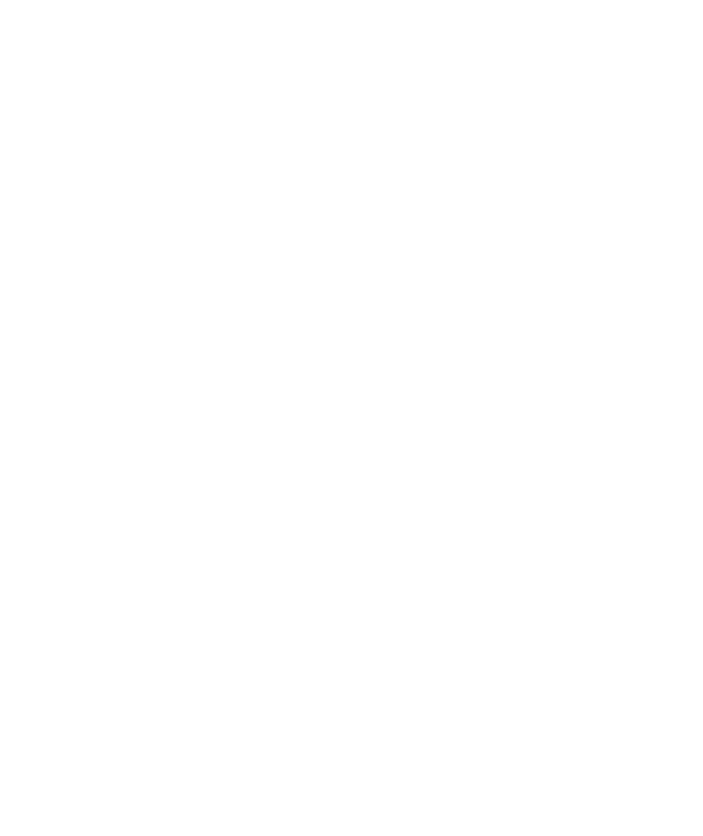
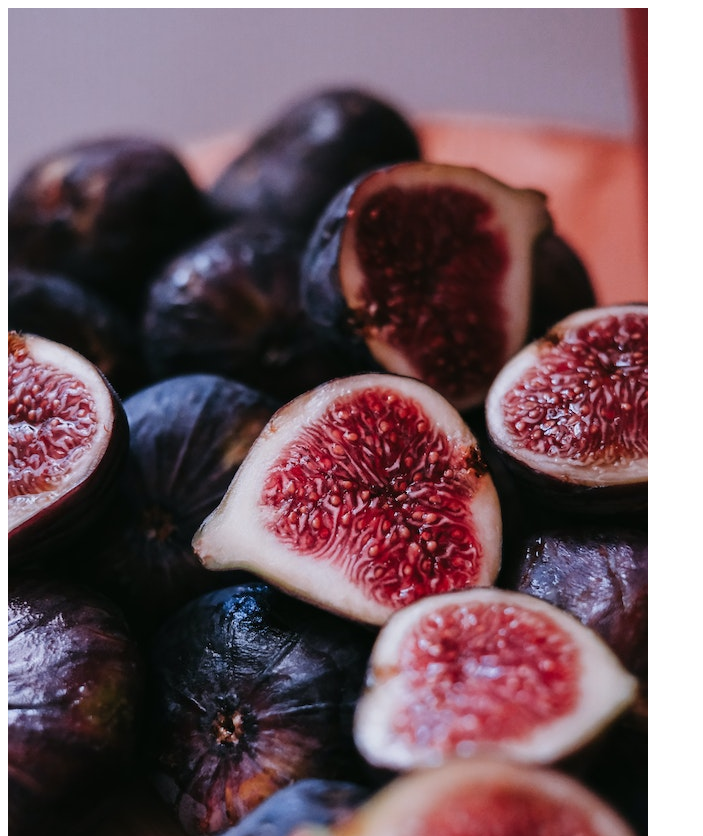
Before and after one commit to fariyinn/form, a plain HTML site: page index.html in a window 1280 px wide. Shown: the top 836 px of the page, without its empty margins (0-703 px from the left). Before the commit the page ends 800 px from the top, so only its background shows below. Drawn offline with Linux system fonts and the light colour scheme.

Commit message:
Add hero background image

```diff
--- a/index.html
+++ b/index.html
@@ -6,6 +6,10 @@
         <title>Sign up form</title>
     </head>
     <body>
-
+        <div class = 'bodyDiv'>
+            <div class = 'heroBackground'>
+                <img src = './Assets/Figs - Muverrihhanim.jpg' alt = 'Close up shot of whole and sliced figs' width = '640' height = '960'>
+            </div>
+        </div>
     </body>
 </html>
```
Also changed, not shown: Assets/Figs - Muverrihhanim.jpg (added).
